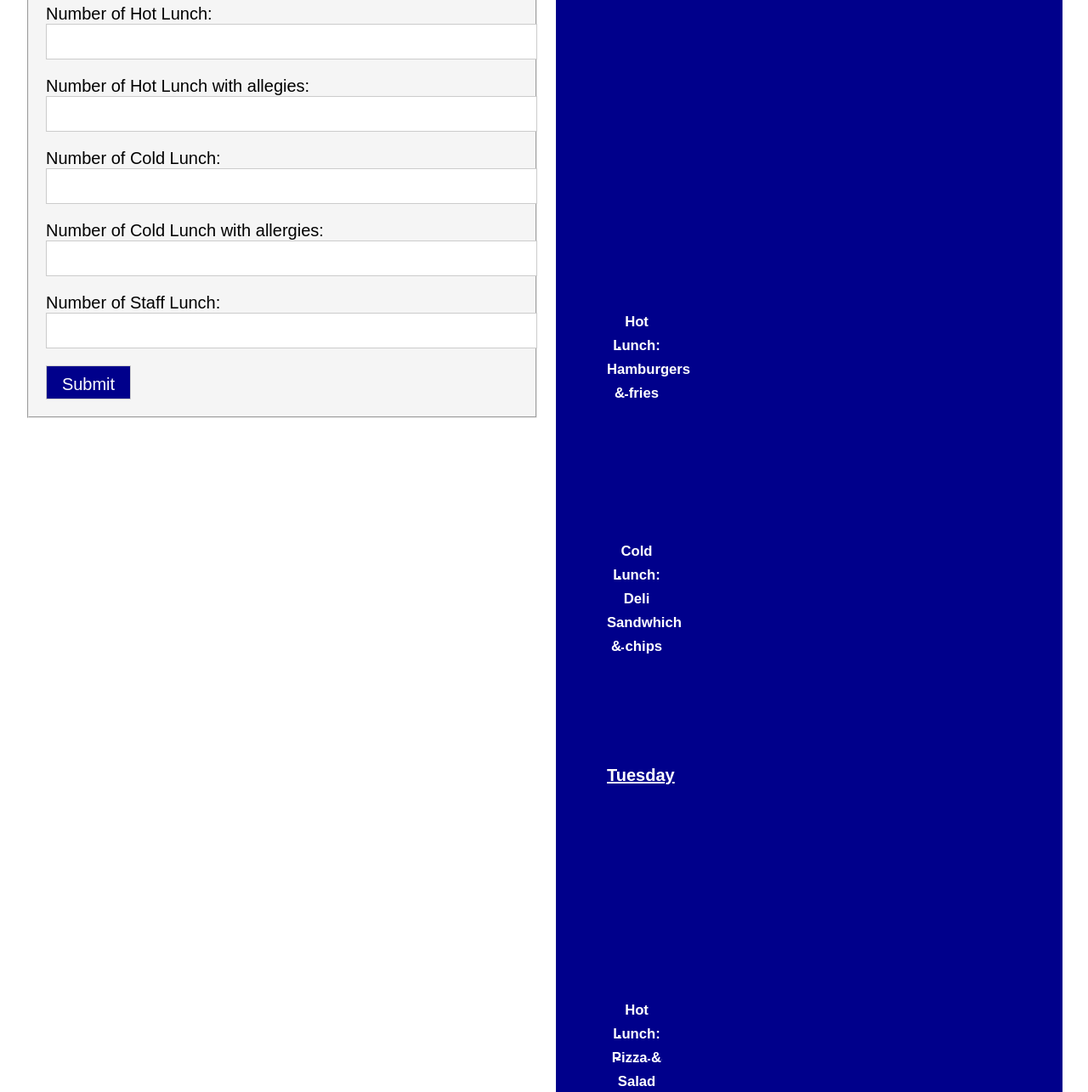
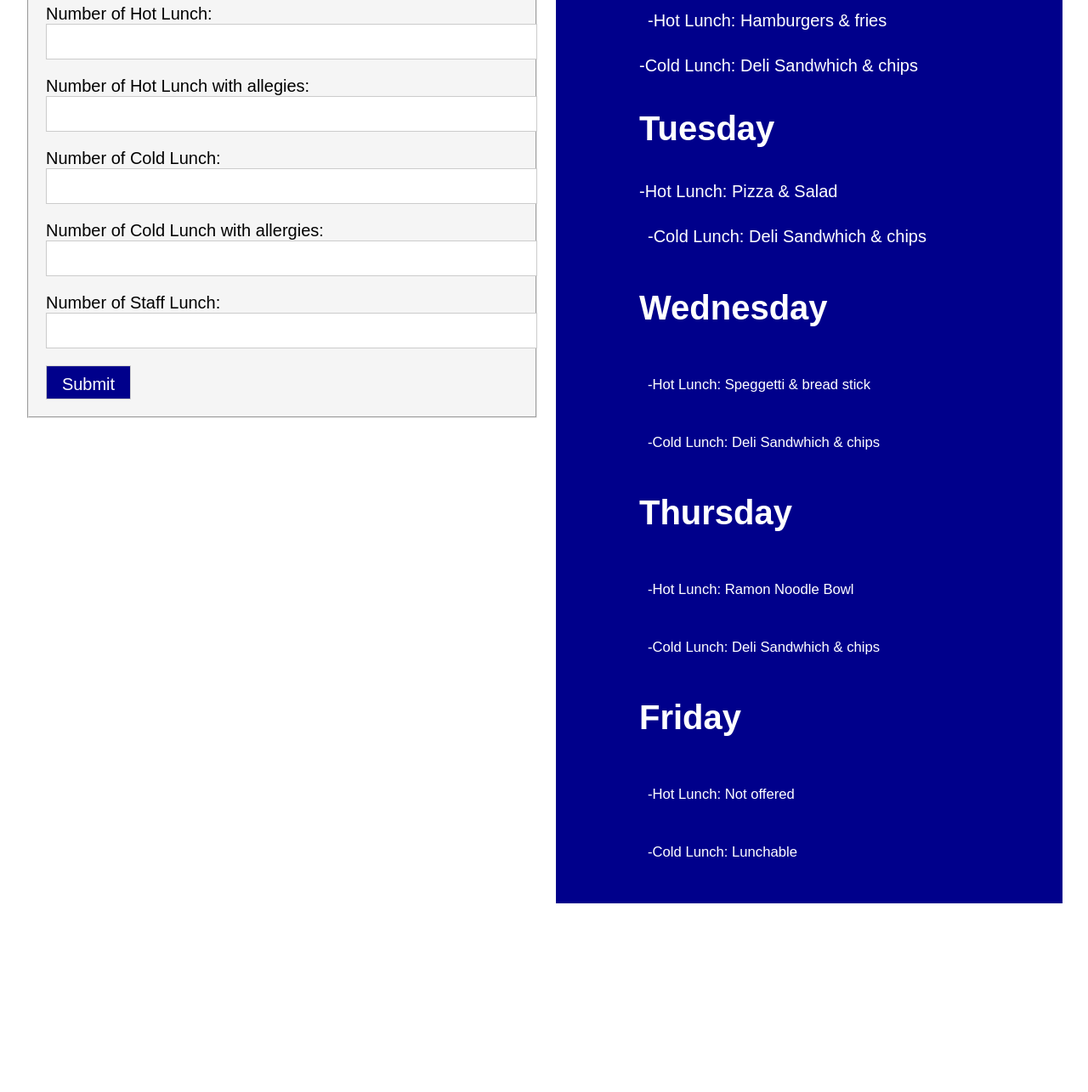
Before and after one commit to USU-ITLS-x265-23-summer/Kassy-Oveson--Project, a plain HTML site: page index.html in a window 1280 px wide. Shown: the part 669-1954 px from the top of the page at 85% size. After the commit the page ends 1762 px from the top, so only its background shows below. Drawn offline with Linux system fonts and the light colour scheme.

Commit message:
adjusted menu spacing

```diff
--- a/index.html
+++ b/index.html
@@ -15,7 +15,7 @@
     <h2>Daily Lunch Count
       <span id=date></span>
     </h2>
-    <p>Please fill out this form with the required information</p>
+    <p class="instructions">Please fill out this form with the required information</p>
     <div class="form-and-menu">
 
 
@@ -42,28 +42,30 @@
         <input type="submit" value="Submit" onclick="return validateForm();" />
         </fieldset>
         <div class="menu">
-          Menu
           <div class="days-of-week">
-            <div class="sub-lunch-type"
-          <p id="days-of-week">Monday</p>
-          <p id="sub-lunch-type"><sub>Hot Lunch: Hamburgers & fries</sub></p>
-          <p id="sub-lunch-type"><sub>Cold Lunch: Deli Sandwhich & chips</sub></p>
-          <p id="days-of-week">Tuesday</p>
-          <p id="sub-lunch-type"><sub>Hot Lunch: Pizza & Salad</sub></p>
-          <p id="sub-lunch-type"><sub>Cold Lunch: Deli Sandwhich & chips</sub></p>
-          <p id="days-of-week">Wednesday</p>
-          <p id="sub-lunch-type"><sub>Speggetti & bread stick</sub></p>
-          <p id="sub-lunch-type"><sub>Cold Lunch: Deli Sandwhich & chips</sub></p>
-          <p id="days-of-week">Thursday</p>
-          <p id="sub-lunch-type"><sub>Hot Lunch: Ramon Noodle Bowl</sub></p>
-          <p id="sub-lunch-type"><sub>Cold Lunch: Deli Sandwhich & chips</sub></p>
-          <p id="days-of-week">Friday</p>
-          <p id="sub-lunch-type"><sub>Hot Lunch: Not offered</sub></p>
-          <p id="sub-lunch-type"><sub>Cold Lunch: Lunchable</sub></p>
+        <div class="menu-heading">Menu</div>
+
+          <div class="lunch-type">
+          <h3 id="days-of-week">Monday</h3>
+          <p id="lunch-type">-Hot Lunch: Hamburgers & fries</p>
+          <p4 id="lunch-type">-Cold Lunch: Deli Sandwhich & chips</p4>
+          <h3 id="days-of-week">Tuesday</h3>
+          <p4 id="lunch-type">-Hot Lunch: Pizza & Salad</p4>
+          <p id="lunch-type">-Cold Lunch: Deli Sandwhich & chips</p>
+          <h3 id="days-of-week">Wednesday</h3>
+          <p id="lunch-type"><sub>-Hot Lunch: Speggetti & bread stick</sub></p>
+          <p id="lunch-type"><sub>-Cold Lunch: Deli Sandwhich & chips</sub></p>
+          <h3 id="days-of-week">Thursday</h3>
+          <p id="lunch-type"><sub>-Hot Lunch: Ramon Noodle Bowl</sub></p>
+          <p id="lunch-type"><sub>-Cold Lunch: Deli Sandwhich & chips</sub></p>
+          <h3 id="days-of-week">Friday</h3>
+          <p id="sub-lunch-type"><sub>-Hot Lunch: Not offered</sub></p>
+          <p id="sub-lunch-type"><sub>-Cold Lunch: Lunchable</sub></p>
 
         </div>
       </div>
       </div>
+    </div>
       <script src="scripts/primary.js"></script>
   </body>
 </html>
--- a/style/primary.css
+++ b/style/primary.css
@@ -22,7 +22,7 @@ h2 {
     left: 50%;
     transform: translate(-50%, 0);
   }
-  p {
+  .instructions {
     text-align: center;
     font-size: 20px;
     border: 15px;
@@ -33,7 +33,10 @@ h2 {
  margin-top: 150px;
 
 }
+  .menu p {
+padding: 10px;
 
+  }
   fieldset {
     background-color: #F5F5F5;
     margin-top: 20px;
@@ -49,19 +52,32 @@ h2 {
     font-size: 60px;
     width: 50%;
     color: #FFFFFF;
+    display:flex;
+    justify-content: center;
+
+  }
+  .menu-heading {
+
     text-align: center;
     text-decoration: underline;
     font-weight: bold;
   }
+
   .days-of-week {
+
+    width: 400px;
+  }
+  h3 {
     font-size: 40px;
-   width: 20%;
+
+
+
 
   }
-  .sub-lunch-type {
+  .lunch-type {
     font-size: 20px;
-    width: 70px;
-    height: fit-content;
+    width: 100%;
+
 
   }
   input {
```
